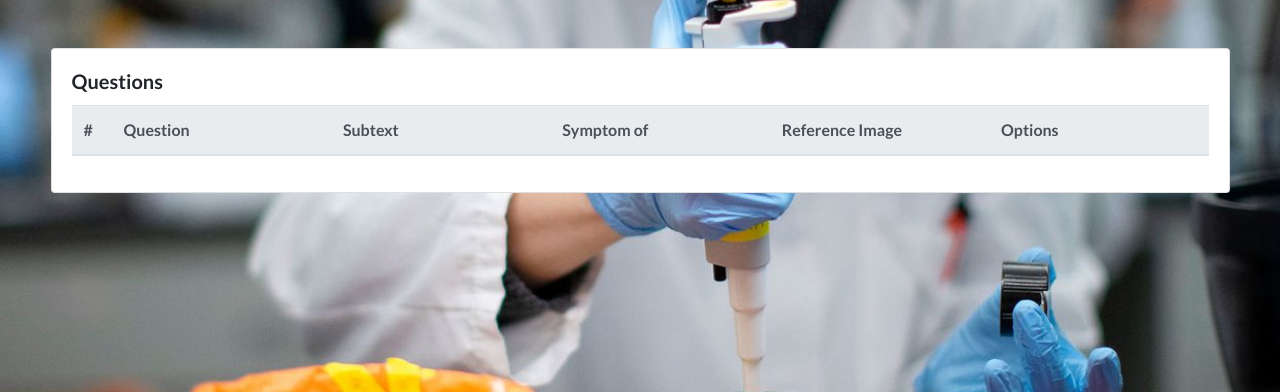
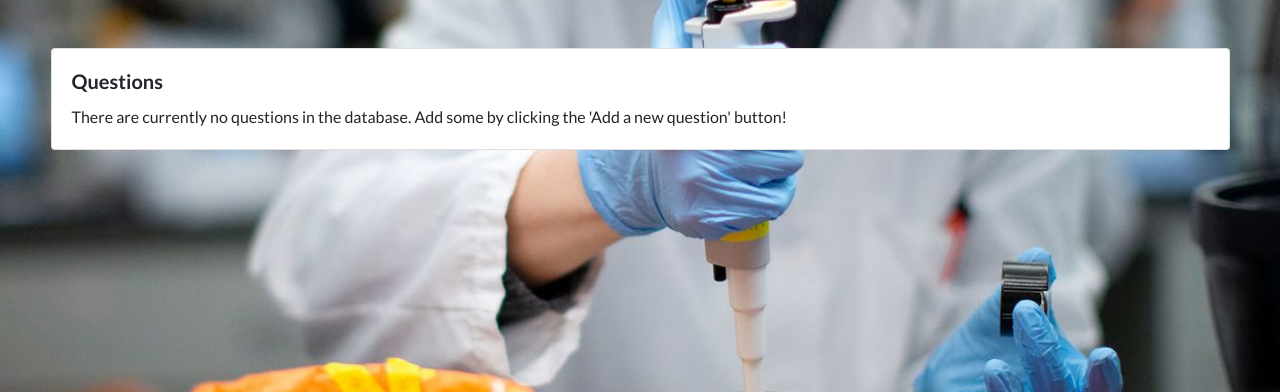
Before and after one commit to dimaharith/hope-webapp, a Flask app: template app/templates/questions.html in a window 1280 px wide. Shown: the part 112-504 px from the top of the page. Run offline with Flask 2, Linux system fonts and the light colour scheme; the template is opened without the code that fills it, so the values that code supplies are empty; some libraries are stand-ins or nearby versions.

Commit message:
checked if there are questions in the database before printing them in questions.html

```diff
--- a/app/templates/questions.html
+++ b/app/templates/questions.html
@@ -46,7 +46,9 @@
   </button>
 </div>
 {% endfor %}
- <table class="table" style="table-layout: fixed;  vertical-align: middle !important; ">
+
+    {% if questions%}
+     <table class="table" style="table-layout: fixed;  vertical-align: middle !important; ">
   <thead class="thead-light">
     <tr>
       <th scope="col" style="width: 40px;">#</th>
@@ -87,11 +89,15 @@
       </td>
     </tr>
   </form>
+  </tbody>
+  </table>
 {% endfor %}
+{% else %}
+  There are currently no questions in the database. Add some by clicking the 'Add a new question' button!
+  {% endif %}
 
-  </tbody>
 
-</table>
+
               </div>
             </div>
 
```
